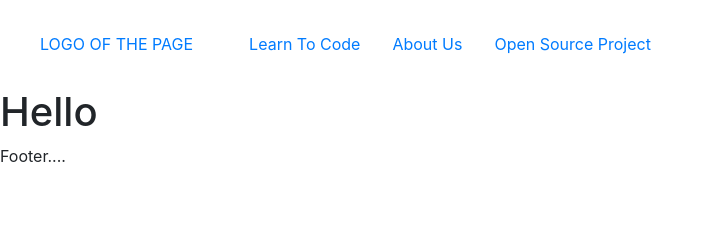
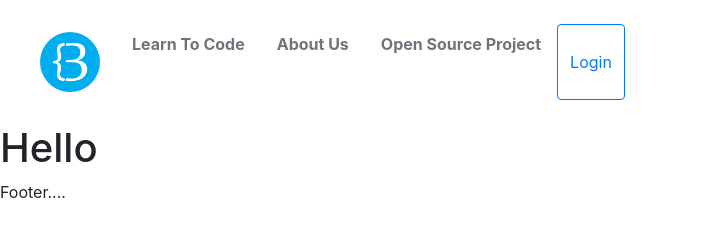
Before and after one commit to espvtes/gatsby-app-shop, a Gatsby site in the folder gatsby-site/: page / in a window 1280 px wide. Shown: the whole page, without its empty margins (0-713 px from the left). Built offline with nearby package versions, Linux system fonts and the light colour scheme; Gatsby itself is replaced by a stand-in of ours.

Commit message:
import logo to the navbar

```diff
--- a/gatsby-site/src/components/navbar.js
+++ b/gatsby-site/src/components/navbar.js
@@ -1,22 +1,26 @@
 import React from 'react';
 import { Link } from 'gatsby';
+import Logo from '../images/breathecoLogo.png'
 
 const Navbar = () =>{
     return(
+        <nav>
         <ul className="nav p-4">
             <li className="nav-item">
-                <Link to="/" className="nav-link">LOGO OF THE PAGE</Link>
-            </li>
-            <li className="nav-item pl-4">
-                <Link to="/learnToCode" className="nav-link">Learn To Code</Link>
+                <Link to="/" className="nav-link text-dark"><img src={Logo} alt="Logo" width="60" height="60" className="d-inline-block align-top"/></Link>
             </li>
             <li className="nav-item">
-                <Link to="/aboutUs" className="nav-link">About Us</Link>
+                <Link to="/learnToCode" className="nav-link font-weight-bolder text-muted">Learn To Code</Link>
             </li>
             <li className="nav-item">
-                <Link to="/openSourceProject" className="nav-link">Open Source Project</Link>
+                <Link to="/aboutUs" className="nav-link font-weight-bolder text-muted">About Us</Link>
             </li>
+            <li className="nav-item">
+                <Link to="/openSourceProject" className="nav-link font-weight-bolder text-muted">Open Source Project</Link>
+            </li>
+                <button type="button" className="btn btn-outline-primary text-right">Login</button>
         </ul>
+        </nav>
     )
 };
 
```
Also changed, not shown: gatsby-site/src/images/breathecoLogo.png (added).
